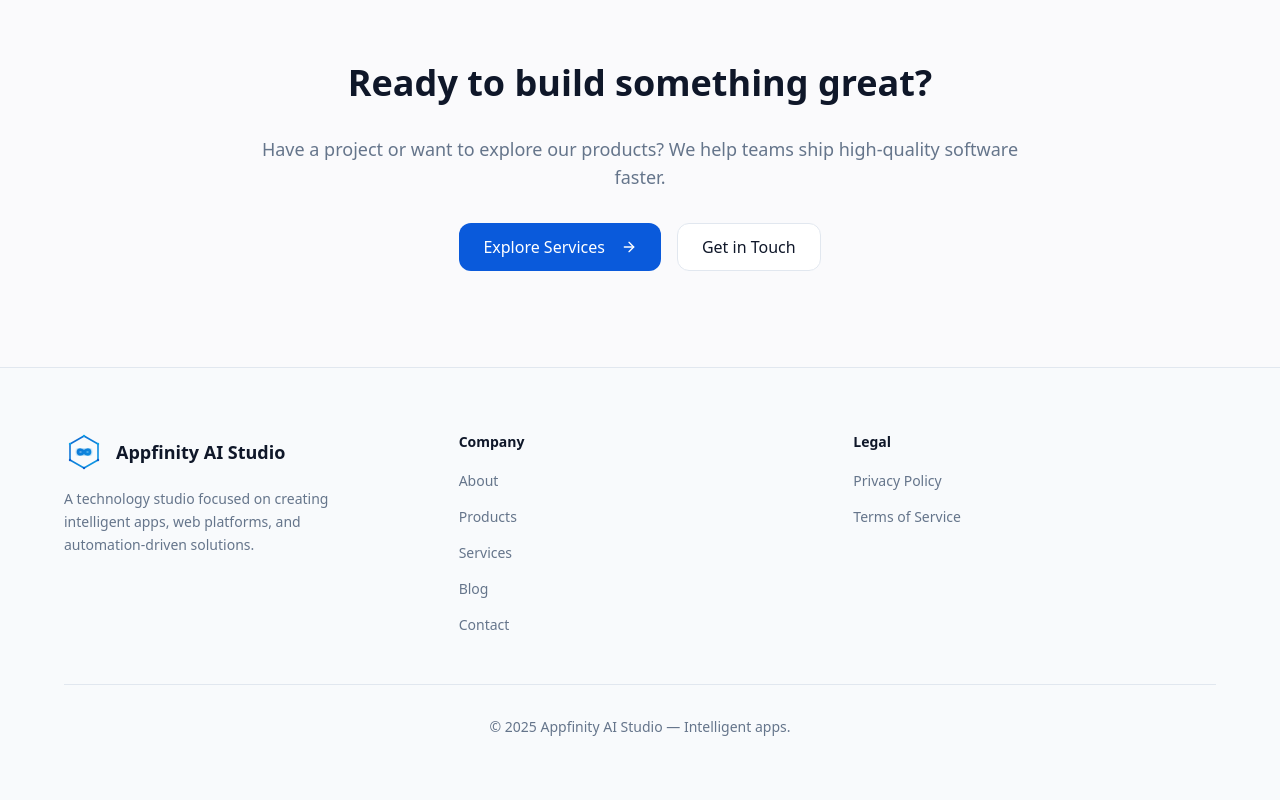
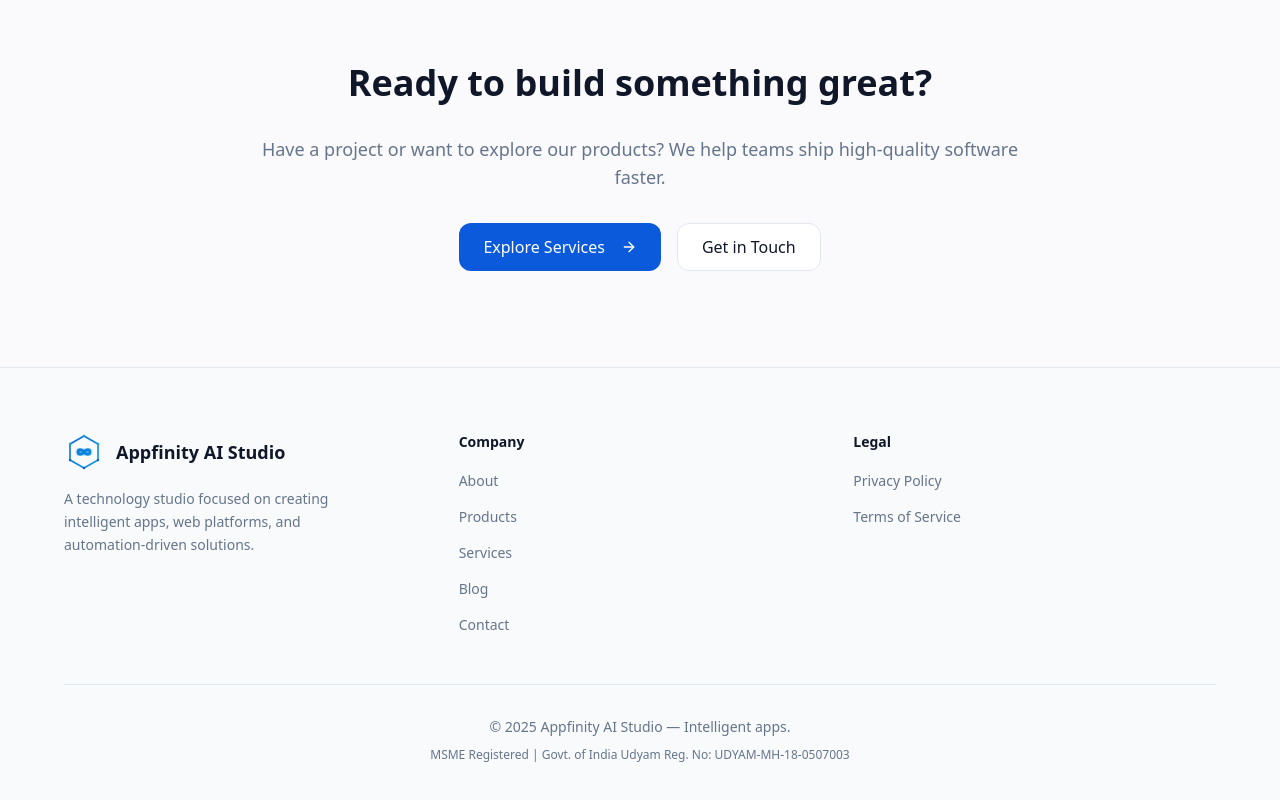
Before and after one commit to RaheemD/-appfinityaistudio, a React (Vite) app: page / in a window 1280 px wide. Shown: the part 1586-2386 px from the top of the page. Built offline with nearby package versions, Linux system fonts and the light colour scheme; the HTML template or start-up script is replaced by a standard one.

Commit message:
Update Footer.tsx

```diff
--- a/src/components/layout/Footer.tsx
+++ b/src/components/layout/Footer.tsx
@@ -1,4 +1,4 @@
-import { Link, useNavigate } from "react-router-dom";
+import { useNavigate } from "react-router-dom";
 import logo from "@/assets/logo.svg";
 
 const footerLinks = {
@@ -87,9 +87,13 @@ export function Footer() {
         </div>
 
         {/* Bottom Bar */}
-        <div className="mt-12 pt-8 border-t border-border">
-          <p className="text-sm text-muted-foreground text-center">
+        <div className="mt-12 pt-8 border-t border-border text-center space-y-2">
+          <p className="text-sm text-muted-foreground">
             © {currentYear} Appfinity AI Studio — Intelligent apps.
+          </p>
+          <p className="text-xs text-muted-foreground leading-relaxed">
+            <span className="block sm:inline">MSME Registered | Govt. of India</span>
+            <span className="block sm:inline"> Udyam Reg. No: UDYAM-MH-18-0507003</span>
           </p>
         </div>
       </div>
```
